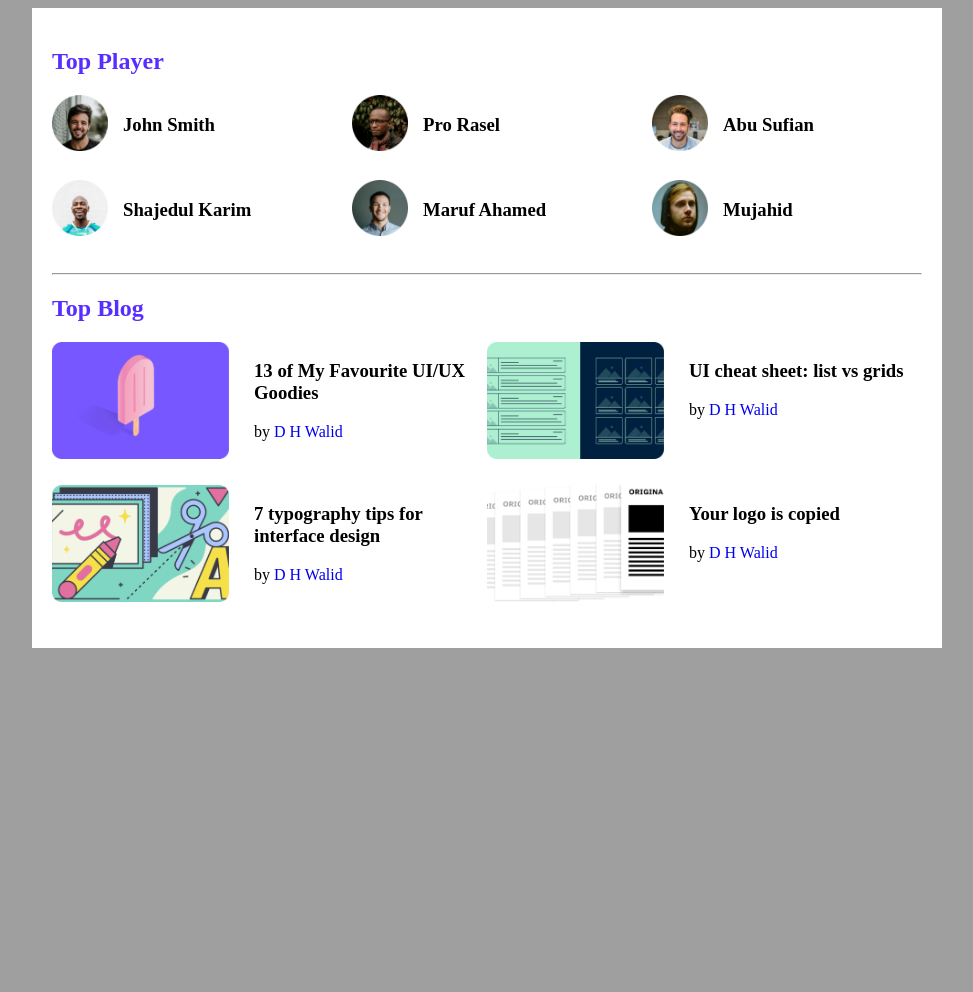
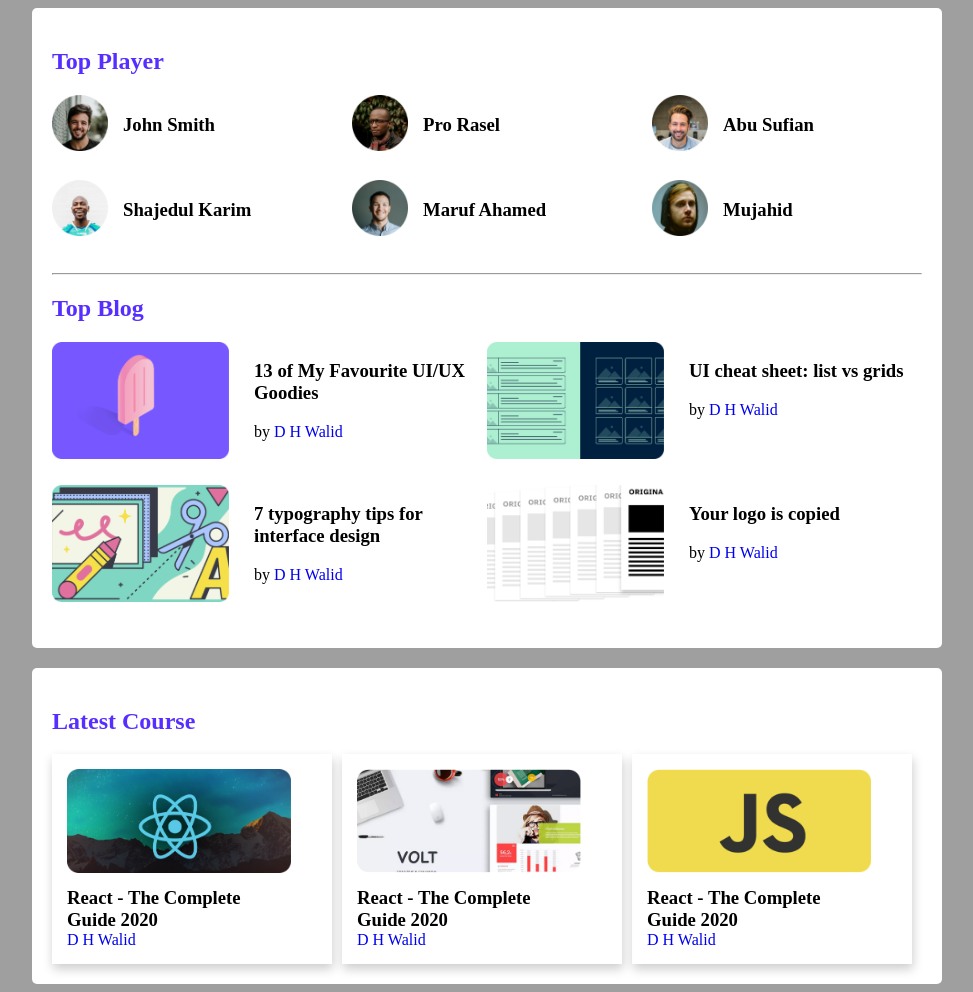
Before and after one commit to DhWalidkhl/leader-board-css3, a plain HTML site: page index.html in a window 1280 px wide. Shown: the whole page, without its empty margins (153-1126 px from the left). Before the commit the page ends 800 px from the top, so only its background shows below. Drawn offline with Linux system fonts and the light colour scheme.

Commit message:
latest course design

```diff
--- a/index.html
+++ b/index.html
@@ -122,6 +122,57 @@
                 </div>
             </div>
         </section>
+        <section class="latest-course">
+            <div class="container">
+                <h2 class="top-title">Latest Course</h2>
+                <div class="courses">
+
+                    <div class="course-detail">
+                        <div class="course-thumbnail">
+                            <img src="images/courses/course-1.png" alt="">
+                        </div>
+                        <div class="course-title">
+                            <h3>React - The Complete</h3>
+                            <h3>Guide 2020</h3>
+                            <a href="#">D H Walid</a>
+                        </div>
+                        <div class="course-info">
+                            <div class="course-rating"></div>
+                            <div class="course-duration"></div>
+                        </div>
+                    </div>
+                    <div class="course-detail">
+                        <div class="course-thumbnail">
+                            <img src="images/courses/course-2.png" alt="">
+                        </div>
+                        <div class="course-title">
+                            <h3>React - The Complete</h3>
+                            <h3>Guide 2020</h3>
+                            <a href="#">D H Walid</a>
+                        </div>
+                        <div class="course-info">
+                            <div class="course-rating"></div>
+                            <div class="course-duration"></div>
+                        </div>
+                    </div>
+                    <div class="course-detail">
+                        <div class="course-thumbnail">
+                            <img src="images/courses/course-3.png" alt="">
+                        </div>
+                        <div class="course-title">
+                            <h3>React - The Complete</h3>
+                            <h3>Guide 2020</h3>
+                            <a href="#">D H Walid</a>
+                        </div>
+                        <div class="course-info">
+                            <div class="course-rating"></div>
+                            <div class="course-duration"></div>
+                        </div>
+                    </div>
+
+                </div>
+            </div>
+        </section>
     </main>
 </body>
 </html>
--- a/styles/style.css
+++ b/styles/style.css
@@ -3,7 +3,7 @@ body{
 }
 main{
     display: flex;
-    flex-direction: row;
+    flex-direction: column;
     justify-content: center;
     align-items: center;
 }
@@ -11,6 +11,7 @@ main{
     width: 870px;
     background: #ffff;
     padding: 20px;
+    border-radius: 5px;
 }
 
 a{
@@ -67,3 +68,36 @@ a{
 .blogs{
     display: flex;
 }
+
+.latest-course{
+    margin-top: 20px;
+}
+
+
+
+.courses{
+    display: grid;
+    grid-template-columns: repeat(3, 1fr);
+}
+.course-thumbnail{
+    margin-bottom: 10px;
+}
+.course-thumbnail img{
+    width: 224px;
+    height: 104px;
+}
+.course-detail{
+    padding: 15px;
+    box-shadow: 1px 5px 10px rgba(0,0,0,.2);
+    margin-right: 10px;
+}
+.course-detail :nth-child(3){
+    margin-right: 0;
+}
+.course-title h3{
+    margin: 0;
+    padding: 0;
+}
+.course-title a{
+    padding-top: 10px;
+}
```
